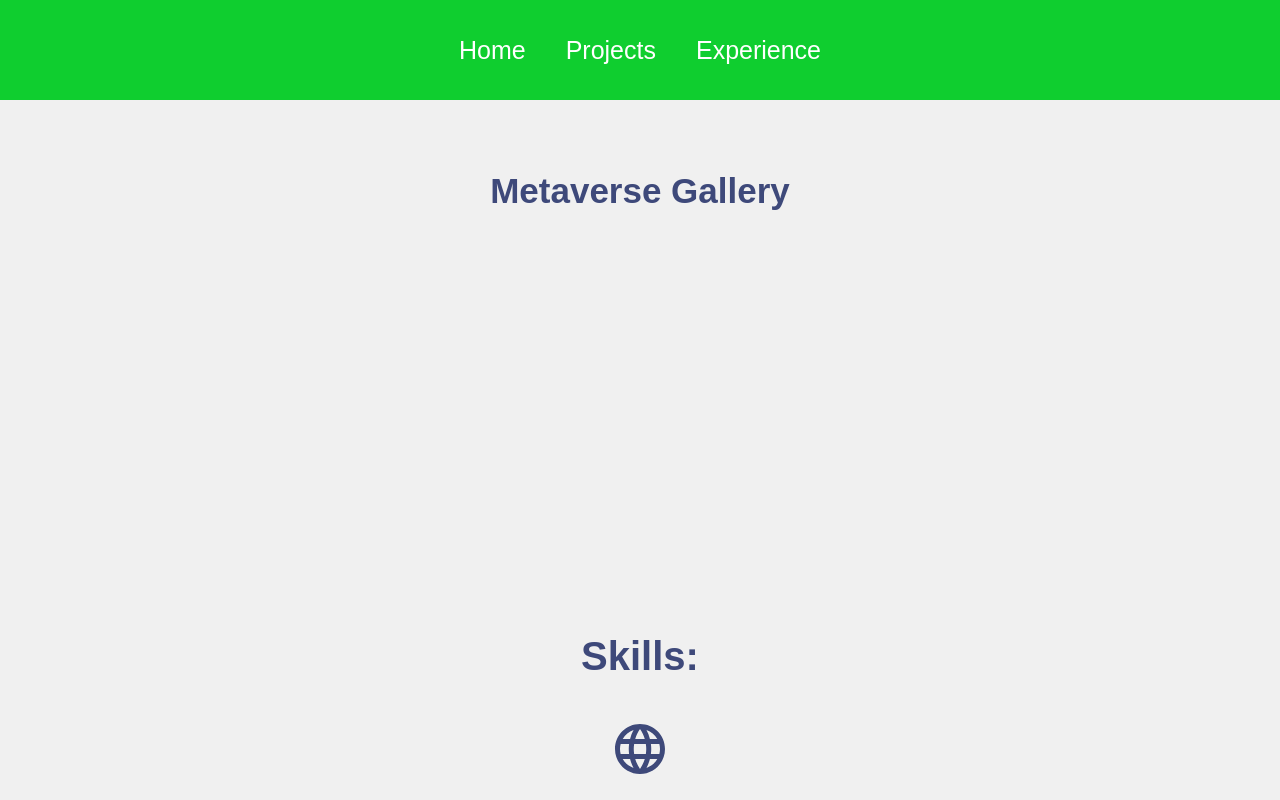
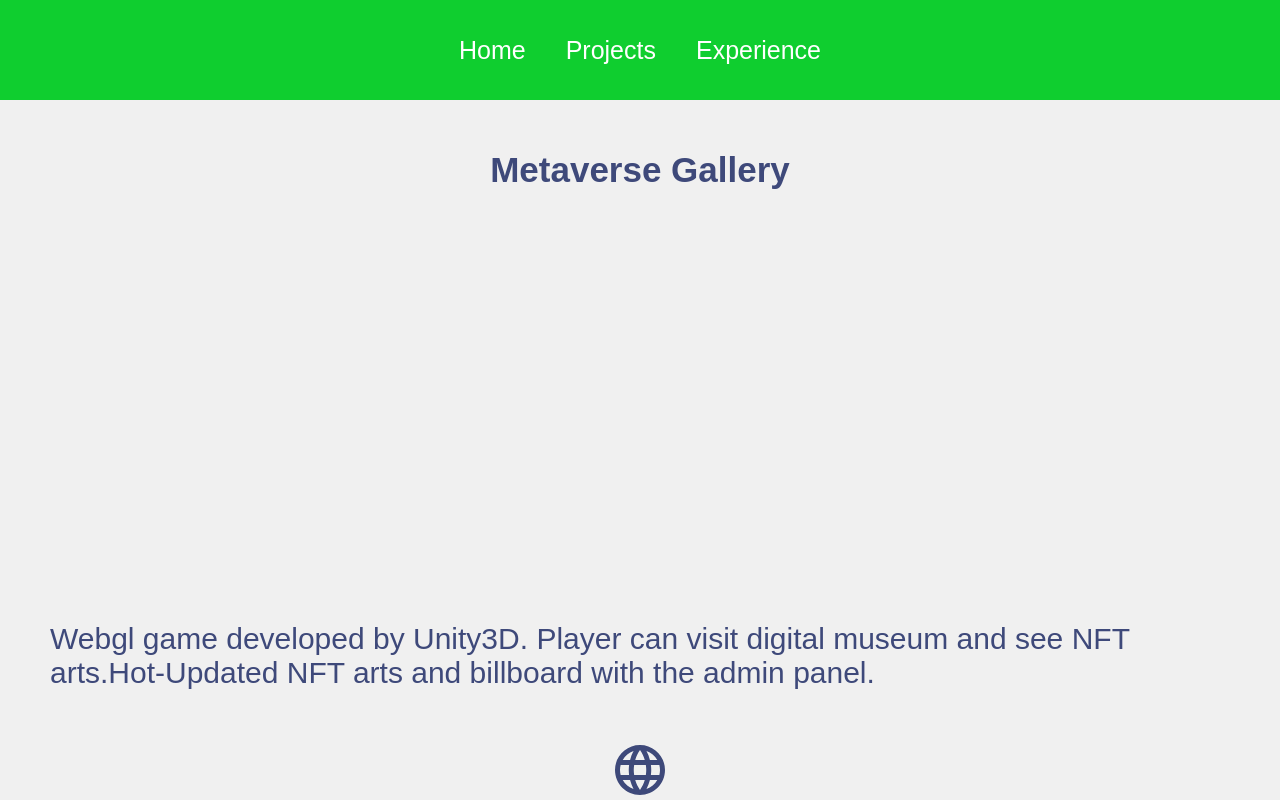
Before and after one commit to chile109/ReactPortfoilio, a React (Create React App) app: page /projects/1 in a window 1280 px wide. Shown: the top 800 px of the page. Built offline with nearby package versions, Linux system fonts and the light colour scheme.

Commit message:
update: projects preview

```diff
--- a/src/Components/ProjectItem.js
+++ b/src/Components/ProjectItem.js
@@ -1,5 +1,4 @@
 import React from "react";
-
 import { useNavigate } from "react-router-dom";
 
 function ProjectItem({ image, name, id }) {
--- a/src/Pages/ProjectPreview.js
+++ b/src/Pages/ProjectPreview.js
@@ -8,15 +8,16 @@ import ReactPlayer from 'react-player/youtube'
 function ProjectPreview() {
     const { id } = useParams();
     const project = ProjectList[id];
+
     return (
         <div className="project">
             <h1>{project.name}</h1>
             <ReactPlayer url={project.video} />
             {/* <img src={project.image} alt={project.name} /> */}
             <p>
-                <b>Skills:</b> {project.skills}
+                {project.description}
             </p>
-            <WebIcon />
+            <WebIcon onClick={() => window.open(project.url, '_blank')} />
         </div>
     );
 }
--- a/src/Pages/Projects.js
+++ b/src/Pages/Projects.js
@@ -6,7 +6,6 @@ import { ProjectList } from "../Helpers/ProjectList";
 function Projects() {
     return (
         <div className="projects">
-            <h1>My Projects</h1>
             <div className="projectList">
                 {ProjectList.map((project, idx) => {
                     return (
--- a/src/Styles/ProjectPreview.css
+++ b/src/Styles/ProjectPreview.css
@@ -19,7 +19,8 @@
 }
 
 .project p {
-    font-size: 40px;
+    margin: 50px;
+    font-size: 30px;
     color: #3e497a;
 }
 
```
